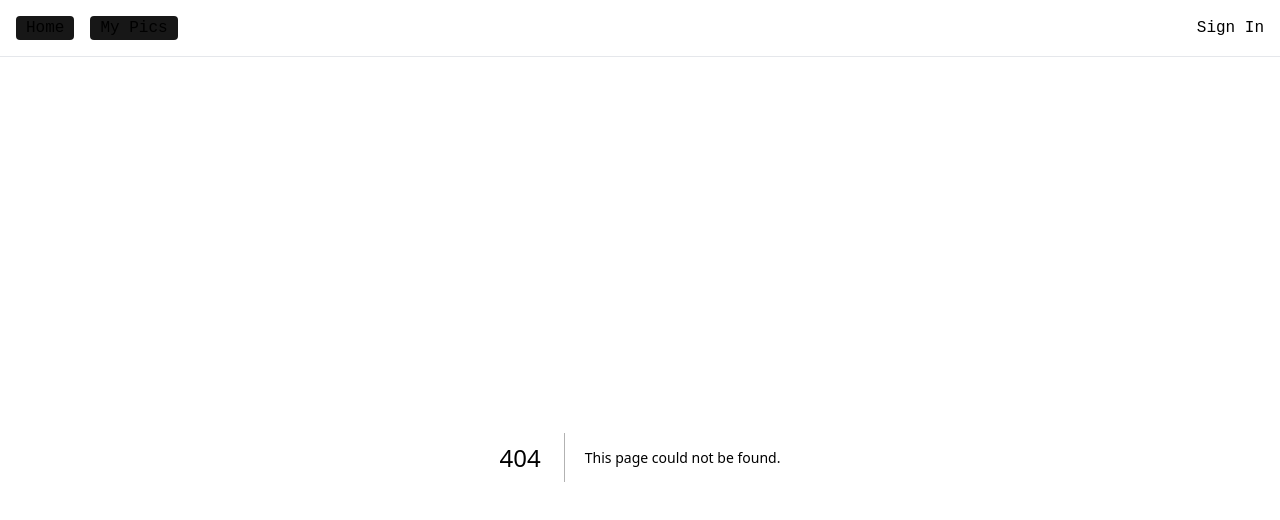
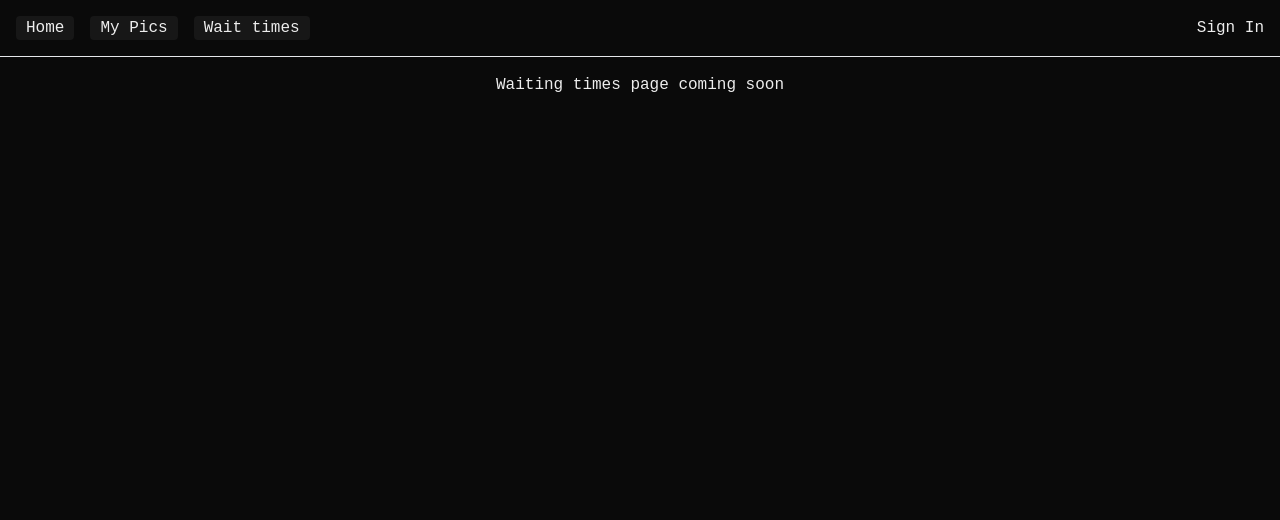
Before and after one commit to medwards2009/michaels-fake-flickr, a Next.js app: page /waittimes in a window 1280 px wide. Before the commit this address had no page. Shown: the top 520 px of the page. Built offline with nearby package versions, Linux system fonts and the light colour scheme.

Commit message:
install react query and add back waittimes page boilerplate

```diff
--- a/package.json
+++ b/package.json
@@ -15,6 +15,7 @@
     "@emotion/styled": "^11.13.0",
     "@mui/material": "^6.1.0",
     "@next/env": "^14.2.10",
+    "@tanstack/react-query": "^5.56.1",
     "@vercel/postgres": "^0.10.0",
     "drizzle-orm": "^0.33.0",
     "next": "14.2.9",
@@ -22,6 +23,7 @@
     "react-dom": "^18"
   },
   "devDependencies": {
+    "@tanstack/eslint-plugin-query": "^5.56.1",
     "@types/node": "^20",
     "@types/react": "^18",
     "@types/react-dom": "^18",
--- a/src/app/_components/TopNav.tsx
+++ b/src/app/_components/TopNav.tsx
@@ -6,6 +6,7 @@ export function TopNav() {
       <div className="flex gap-4">
         <Link href={"/"}>Home</Link>
         <Link href={"/mypics"}>My Pics</Link>
+        <Link href={"/waittimes"}>Wait times</Link>
       </div>
       <div>
         <button>Sign In</button>
--- /dev/null
+++ b/src/app/waittimes/page.tsx
@@ -0,0 +1,9 @@
+const WaitTimes = () => {
+  return (
+    <div className="flex justify-center p-4">
+      Waiting times page coming soon
+    </div>
+  );
+};
+
+export default WaitTimes;
```
Also changed, not shown: 1 other file (tests, documents, lock files or other folders).
